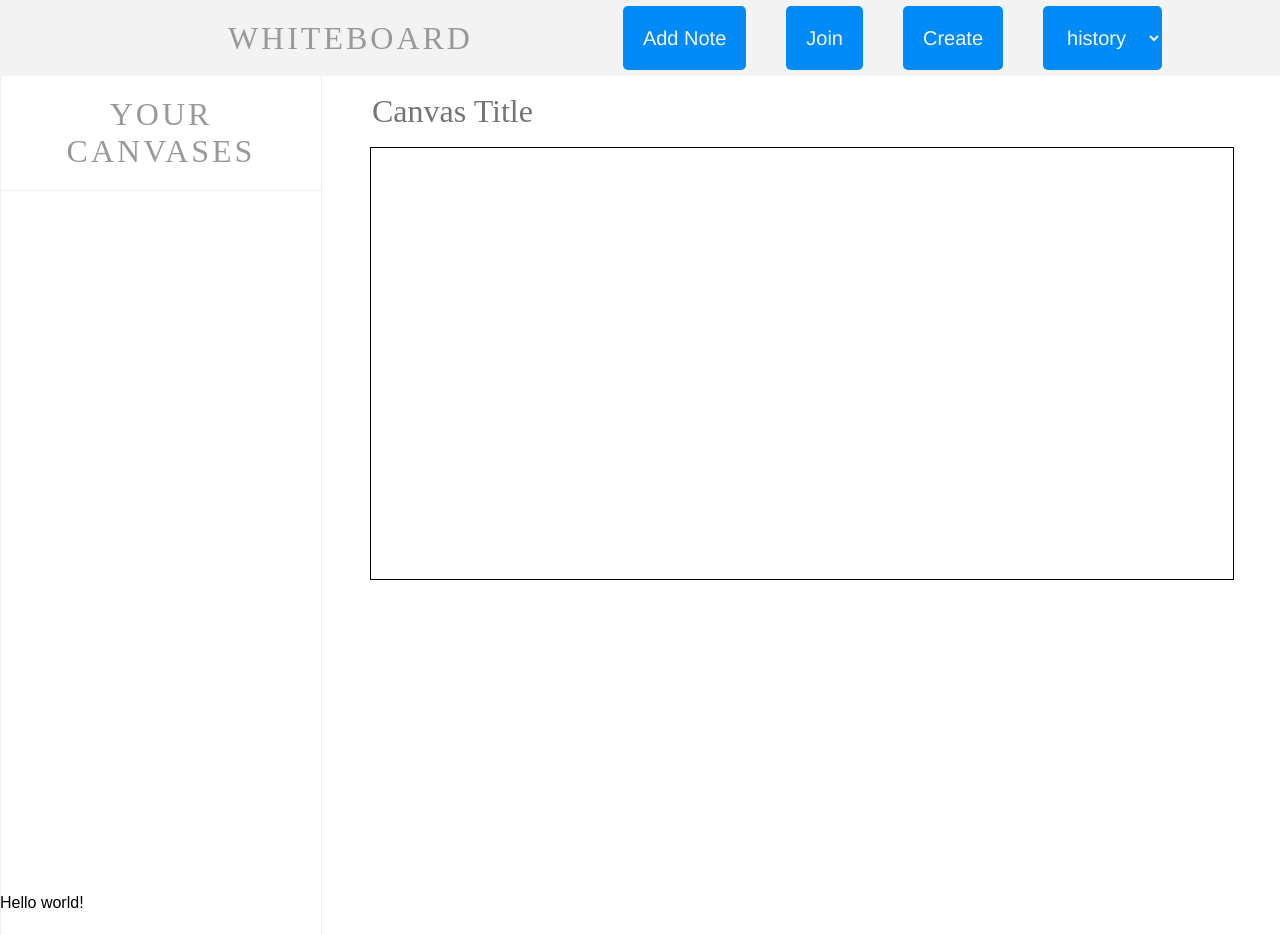
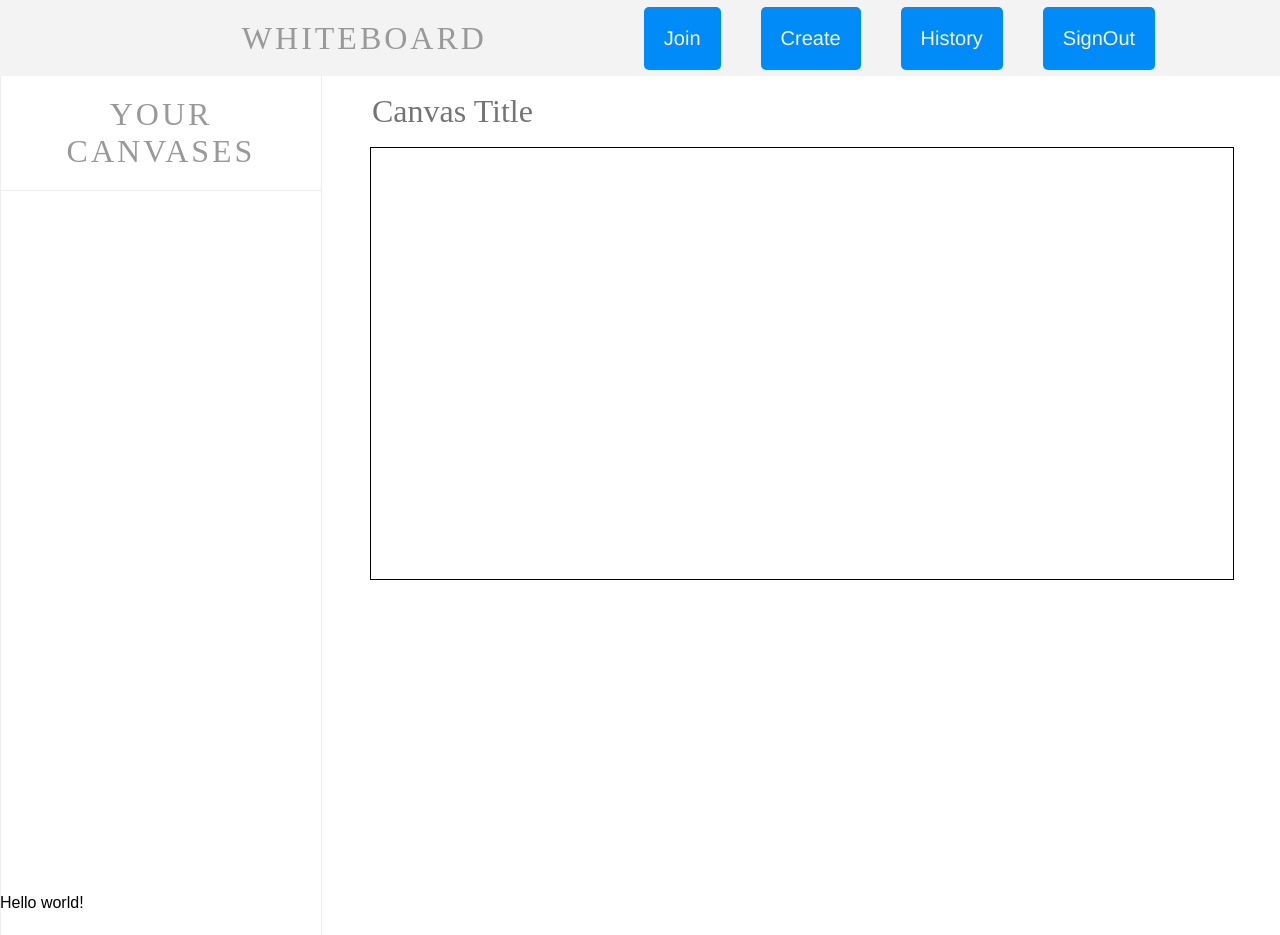
Before and after one commit to Chris-Coraggio/Whiteboard, a React (Create React App) app: page / in a window 1280 px wide. Built offline with nearby package versions, Linux system fonts and the light colour scheme.

Commit message:
Update buttons on header

```diff
--- a/src/Header.js
+++ b/src/Header.js
@@ -10,18 +10,18 @@ const Header = () => {
       <h2>WhiteBoard</h2>
 
       <div className = "buttons">
-        <button className="AddNote">
-          Add Note
-        </button>
         <button className="Join">
           Join
         </button>
         <button className="Create">
           Create
         </button>
-        <select className="Dropdown">
-          <option value="show history??"> history </option>
-        </select>
+        <button className="History">
+          History
+        </button>
+        <button className="SignOut">
+          SignOut
+        </button>
       </div>
     </nav>
   )
```
